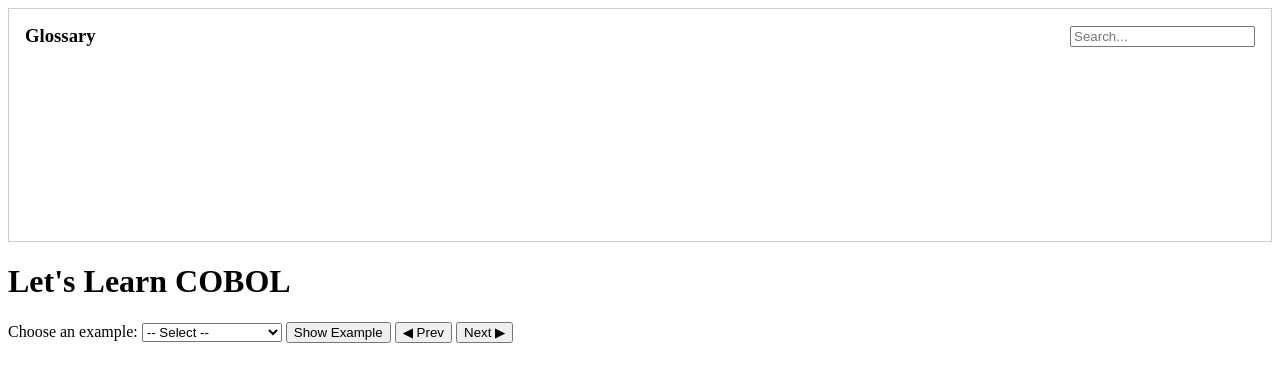
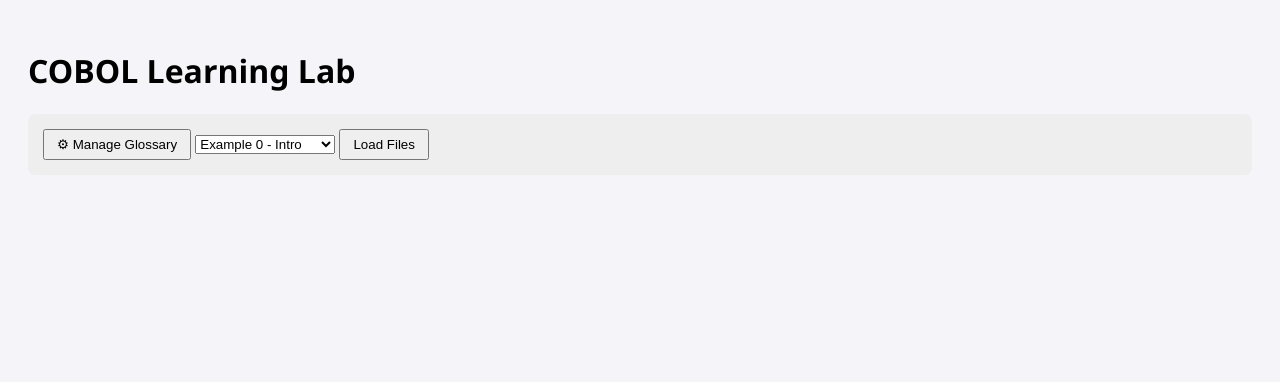
Before and after one commit to W-Sweet/Lets_Learn_COBOL, a Flask app: page / in a window 1280 px wide. Shown: the top 382 px of the page. Run offline with Flask 3, Linux system fonts and the light colour scheme.

Commit message:
Changing how keywords are stored
Updated how we are storing keywords for showing on the website.

```diff
--- a/website_code/main.py
+++ b/website_code/main.py
@@ -1,49 +1,61 @@
-from flask import Flask, render_template, jsonify
+from flask import Flask, render_template, jsonify, request
 import os
+import json
 
 app = Flask(__name__)
 app.config['SECRET_KEY'] = os.urandom(64)
 BASE_DIR = os.path.dirname(os.path.abspath(__file__))
+GLOSSARY_FILE = os.path.join(BASE_DIR, 'glossary.json')
+
+# Initialize glossary file if it doesn't exist
+if not os.path.exists(GLOSSARY_FILE):
+    initial_data = {
+        'IDENTIFICATION': 'Starts the Identification Division.',
+        'PROGRAM-ID': 'Names the program.',
+        'PROCEDURE': 'Contains the program logic.'
+    }
+    with open(GLOSSARY_FILE, 'w') as f:
+        json.dump(initial_data, f, indent=4)
 
 EXAMPLES = {
-    '1': {
-        'left':  os.path.join(BASE_DIR, '..', 'example_0', 'ex0.cbl'),
-        'right': os.path.join(BASE_DIR, '..', 'example_0', 'ex0.jcl'),
-    },
-    '2': {
-        'left':  os.path.join(BASE_DIR, '..', 'example_1', 'ex1.cbl'),
-        'right': os.path.join(BASE_DIR, '..', 'example_1', 'ex1.jcl'),
-    },
-    '3': {
-        'left':  os.path.join(BASE_DIR, '..', 'example_2', 'ex2.cbl'),
-        'right': os.path.join(BASE_DIR, '..', 'example_2', 'ex2.jcl'),
-    },
-    '4': {
-        'left':  os.path.join(BASE_DIR, '..', 'example_3', 'ex3.cbl'),
-        'right': os.path.join(BASE_DIR, '..', 'example_3', 'ex3.jcl'),
-    },
-    'txt': os.path.join(BASE_DIR, '..', 'example_0', 'ex0.txt'),
+    '1': {'left': os.path.join(BASE_DIR, '..', 'example_0', 'ex0.cbl'), 'right': os.path.join(BASE_DIR, '..', 'example_0', 'ex0.jcl')},
+    '2': {'left': os.path.join(BASE_DIR, '..', 'example_1', 'ex1.cbl'), 'right': os.path.join(BASE_DIR, '..', 'example_1', 'ex1.jcl')},
+    '3': {'left': os.path.join(BASE_DIR, '..', 'example_2', 'ex2.cbl'), 'right': os.path.join(BASE_DIR, '..', 'example_2', 'ex2.jcl')},
+    '4': {'left': os.path.join(BASE_DIR, '..', 'example_3', 'ex3.cbl'), 'right': os.path.join(BASE_DIR, '..', 'example_3', 'ex3.jcl')},
 }
 
 @app.route('/')
 def home():
     return render_template('webpage.html')
 
+@app.route('/get-keywords')
+def get_keywords():
+    with open(GLOSSARY_FILE, 'r') as f:
+        return jsonify(json.load(f))
+
+@app.route('/update-keywords', methods=['POST'])
+def update_keywords():
+    try:
+        new_glossary = request.json
+        with open(GLOSSARY_FILE, 'w') as f:
+            json.dump(new_glossary, f, indent=4)
+        return jsonify({'status': 'success'})
+    except Exception as e:
+        return jsonify({'status': 'error', 'message': str(e)}), 500
 
 @app.route('/get-example/<int:num>')
 def get_example(num):
     paths = EXAMPLES.get(str(num))
     if not paths:
         return jsonify({'error': 'Not found'}), 404
-
     result = {}
     for side, path in paths.items():
-        with open(path, 'r') as f:
-            result[side] = {
-                'name': os.path.basename(path),
-                'content': f.read()
-            }
+        try:
+            with open(path, 'r') as f:
+                result[side] = {'name': os.path.basename(path), 'content': f.read()}
+        except FileNotFoundError:
+            result[side] = {'name': 'Missing', 'content': 'File not found.'}
+    return jsonify(result)
 
-    return jsonify(result)
 if __name__ == '__main__':
     app.run(debug=True)
--- a/website_code/static/webpage.js
+++ b/website_code/static/webpage.js
@@ -1,68 +1,45 @@
-const select    = document.getElementById('example-select');
+const select = document.getElementById('example-select');
 const container = document.getElementById('text-container');
+let KEYWORDS = {};
 
-// ── COBOL keyword dictionary ───────────────────────────────────
-const KEYWORDS = {
-  'IDENTIFICATION': 'Starts the Identification Division — contains program metadata like PROGRAM-ID.',
-  'DIVISION':       'Marks the start of a major COBOL division (IDENTIFICATION, ENVIRONMENT, DATA, PROCEDURE).',
-  'PROGRAM-ID':     'Names the program. Must match the filename in most compilers.',
-  'ENVIRONMENT':    'Starts the Environment Division — describes the hardware/file environment.',
-  'DATA':           'Starts the Data Division — declares all variables, files, and working storage.',
-  'PROCEDURE':      'Starts the Procedure Division — contains the actual program logic.',
-  'DISPLAY':        'Writes text to the console/SYSOUT. e.g. DISPLAY "Hello World!".',
-  'STOP':           'Terminates program execution. STOP RUN ends the entire run unit.',
-  'RUN':            'Used with STOP (STOP RUN) to terminate the program.',
-};
-
-// ── Tooltip element ────────────────────────────────────────────
+// ── Tooltip Setup ──────────────────────────────────────────────
 const tooltip = document.createElement('div');
 tooltip.id = 'cobol-tooltip';
 Object.assign(tooltip.style, {
-  position:      'fixed',
-  background:    '#1e1e2e',
-  color:         '#cdd6f4',
-  padding:       '7px 11px',
-  borderRadius:  '6px',
-  fontSize:      '12.5px',
-  maxWidth:      '300px',
-  boxShadow:     '0 4px 16px rgba(0,0,0,0.45)',
-  zIndex:        '9999',
-  pointerEvents: 'none',
-  display:       'none',
-  lineHeight:    '1.5',
-  border:        '1px solid #45475a',
-  whiteSpace:    'pre-wrap',
+    position: 'fixed', background: '#1e1e2e', color: '#cdd6f4',
+    padding: '7px 11px', borderRadius: '6px', fontSize: '12.5px',
+    maxWidth: '300px', boxShadow: '0 4px 16px rgba(0,0,0,0.45)',
+    zIndex: '9999', pointerEvents: 'none', display: 'none',
+    lineHeight: '1.5', border: '1px solid #45475a', whiteSpace: 'pre-wrap'
 });
 document.body.appendChild(tooltip);
 
 let hideTimer = null;
 
+// ── Core Functionality ─────────────────────────────────────────
+async function fetchKeywords() {
+    const res = await fetch('/get-keywords');
+    KEYWORDS = await res.json();
+    renderGlossaryEditor();
+}
+
 function positionTooltip(x, y) {
     tooltip.style.display = 'block';
-  const pad = 12;
-  const tw  = tooltip.offsetWidth;
-  const th  = tooltip.offsetHeight;
-  let tx = x + 14;
-  let ty = y - th - 10;
-  if (tx + tw > window.innerWidth  - pad) tx = x - tw - 14;
-  if (ty < pad)                           ty = y + 22;
+    const tw = tooltip.offsetWidth, th = tooltip.offsetHeight;
+    let tx = x + 14, ty = y - th - 10;
+    if (tx + tw > window.innerWidth - 12) tx = x - tw - 14;
+    if (ty < 12) ty = y + 22;
     tooltip.style.left = tx + 'px';
-  tooltip.style.top  = ty + 'px';
+    tooltip.style.top = ty + 'px';
 }
 
-function hideTooltip() {
-  tooltip.style.display = 'none';
-}
-
-// ── Tokenise content into hoverable spans ──────────────────────
 function buildHoverableContent(text) {
     const fragment = document.createDocumentFragment();
     text.split('\n').forEach((line, i) => {
         if (i > 0) fragment.appendChild(document.createTextNode('\n'));
         const parts = line.split(/(\s+|[(),;.]+)/);
         parts.forEach(part => {
-      if (!part) return;
-      if (/^\s+$/.test(part) || /^[(),;.]+$/.test(part)) {
+            if (!part || /^\s+$/.test(part) || /^[(),;.]+$/.test(part)) {
                 fragment.appendChild(document.createTextNode(part));
                 return;
             }
@@ -70,7 +47,7 @@ function buildHoverableContent(text) {
             if (tip) {
                 const span = document.createElement('span');
                 span.textContent = part;
-        span.className   = 'tok tok-known';
+                span.className = 'tok tok-known';
                 span.dataset.tip = tip;
                 fragment.appendChild(span);
             } else {
@@ -81,141 +58,96 @@ function buildHoverableContent(text) {
     return fragment;
 }
 
-// ── Attach hover listeners to a <pre> element ─────────────────
 function attachHoverListeners(preEl) {
-  preEl.addEventListener('mouseover', function (e) {
+    preEl.addEventListener('mouseover', (e) => {
         const span = e.target.closest('.tok-known');
         if (!span) return;
         clearTimeout(hideTimer);
         tooltip.textContent = span.dataset.tip;
         positionTooltip(e.clientX, e.clientY);
     });
-
-  preEl.addEventListener('mousemove', function (e) {
-    if (e.target.closest('.tok-known') && tooltip.style.display !== 'none') {
-      positionTooltip(e.clientX, e.clientY);
-    }
+    preEl.addEventListener('mousemove', (e) => {
+        if (tooltip.style.display !== 'none') positionTooltip(e.clientX, e.clientY);
     });
-
-  preEl.addEventListener('mouseout', function (e) {
-    if (e.target.closest('.tok-known')) {
-      hideTimer = setTimeout(hideTooltip, 120);
-    }
+    preEl.addEventListener('mouseout', () => {
+        hideTimer = setTimeout(() => tooltip.style.display = 'none', 120);
     });
 }
 
-// ── State ──────────────────────────────────────────────────────
-let currentFiles = [];
-let leftIndex    = 0;
-let rightIndex   = 1;
-
-// ── Render a pane with hoverable keywords ─────────────────────
-function renderPane(side, index) {
-  const file = currentFiles[index];
-  if (!file) return;
-  document.getElementById(side + '-title').textContent = file.name;
-  const preEl = document.getElementById(side + '-content');
-  preEl.innerHTML = '';
-  preEl.appendChild(buildHoverableContent(file.content));
-  attachHoverListeners(preEl);
+// ── CRUD Admin Logic ───────────────────────────────────────────
+function renderGlossaryEditor() {
+    const list = document.getElementById('keyword-admin-list');
+    if (!list) return;
+    list.innerHTML = '';
+    Object.entries(KEYWORDS).forEach(([key, val]) => {
+        const row = document.createElement('div');
+        row.className = 'admin-row';
+        row.innerHTML = `
+            <input type="text" value="${key}" class="key-edit" readonly>
+            <input type="text" value="${val}" class="val-edit">
+            <button onclick="deleteKey('${key}')">Delete</button>
+        `;
+        list.appendChild(row);
+    });
 }
 
+function addKeyword() {
+    const k = document.getElementById('new-key').value.toUpperCase();
+    const v = document.getElementById('new-val').value;
+    if (k && v) {
+        KEYWORDS[k] = v;
+        renderGlossaryEditor();
+    }
+}
+
+function deleteKey(k) {
+    delete KEYWORDS[k];
+    renderGlossaryEditor();
+}
+
+async function saveKeywords() {
+    // Collect values from inputs
+    const rows = document.querySelectorAll('.admin-row');
+    const updated = {};
+    rows.forEach(row => {
+        const k = row.querySelector('.key-edit').value;
+        const v = row.querySelector('.val-edit').value;
+        updated[k] = v;
+    });
+
+    const res = await fetch('/update-keywords', {
+        method: 'POST',
+        headers: {'Content-Type': 'application/json'},
+        body: JSON.stringify(updated)
+    });
+    if (res.ok) alert("Glossary Updated!");
+    fetchKeywords();
+}
+
+// ── Navigation ────────────────────────────────────────────────
 function loadExample(num) {
     if (!num) return;
-  select.value = num;
-  var xhr = new XMLHttpRequest();
-  xhr.open('GET', '/get-example/' + num, true);
-  xhr.onreadystatechange = function () {
-    if (xhr.readyState === 4 && xhr.status === 200) {
-      const data   = JSON.parse(xhr.responseText);
-      currentFiles = [data.left, data.right];
-      leftIndex    = 0;
-      rightIndex   = 1;
-      renderPane('left',  leftIndex);
-      renderPane('right', rightIndex);
+    fetch('/get-example/' + num)
+        .then(res => res.json())
+        .then(data => {
+            renderPane('left', data.left);
+            renderPane('right', data.right);
             container.style.display = 'flex';
-    }
-  };
-  xhr.send();
+        });
 }
 
-function getCurrentExample() {
-  return parseInt(select.value);
+function renderPane(side, file) {
+    document.getElementById(side + '-title').textContent = file.name;
+    const pre = document.getElementById(side + '-content');
+    pre.innerHTML = '';
+    pre.appendChild(buildHoverableContent(file.content));
+    attachHoverListeners(pre);
 }
 
-// ── Button listeners ───────────────────────────────────────────
-document.getElementById('showExample').addEventListener('click', function () {
-  loadExample(select.value);
-});
-
-document.getElementById('prevExample').addEventListener('click', function () {
-  var cur = parseInt(select.value) || 2;
-  loadExample(cur === 1 ? 4 : cur - 1);
-});
-
-document.getElementById('nextExample').addEventListener('click', function () {
-  var cur = parseInt(select.value) || 0;
-  loadExample(cur === 4 ? 1 : cur + 1);
-});
-
-function loadTxtIntoPane(side) {
-  let cur = parseInt(select.value) || 1;
-  let next = cur === 4 ? 1 : cur + 1;
-
-  const xhr = new XMLHttpRequest();
-  xhr.open('GET', '/get-example/' + next, true);
-
-  xhr.onreadystatechange = function () {
-    if (xhr.readyState === 4 && xhr.status === 200) {
-      const data = JSON.parse(xhr.responseText);
-
-      const txtFile = data.txt;
-
-      const preEl = document.getElementById(side + '-content');
-      preEl.innerHTML = '';
-      preEl.appendChild(buildHoverableContent(txtFile.content));
-
-      document.getElementById(side + '-title').textContent = txtFile.name;
-    }
+document.getElementById('showExample').onclick = () => loadExample(select.value);
+document.getElementById('toggleAdmin').onclick = () => {
+    const el = document.getElementById('admin-panel');
+    el.style.display = el.style.display === 'none' ? 'block' : 'none';
 };
 
-  xhr.send();
-
-  select.value = next;
-}
-
-document.getElementById('showLeft').onclick = function () {
-  loadTxtIntoPane('left');
-};
-
-document.getElementById('showRight').onclick = function () {
-  loadTxtIntoPane('right');
-};
-
-function renderGlossary(filter = '') {
-  const list = document.getElementById('keyword-list');
-  list.innerHTML = '';
-
-  Object.keys(KEYWORDS)
-    .filter(k => k.includes(filter.toUpperCase()))
-    .forEach(k => {
-      const div = document.createElement('div');
-      div.className = 'keyword-item';
-
-      if (pinned.has(k)) div.classList.add('pinned');
-
-      div.textContent = k;
-
-      div.onclick = () => {
-        pinned.has(k) ? pinned.delete(k) : pinned.add(k);
-        renderGlossary(filter);
-      };
-
-      div.onmouseover = e =>
-        showTip(e.clientX, e.clientY, KEYWORDS[k]);
-
-      div.onmouseout = hideTip;
-
-      list.appendChild(div);
-    });
-}
+fetchKeywords();
--- a/website_code/templates/webpage.html
+++ b/website_code/templates/webpage.html
@@ -2,91 +2,58 @@
 <html lang="en">
 <head>
   <meta charset="utf-8">
-  <title>Lets Learn COBOL</title>
+  <title>COBOL Learning Lab</title>
   <style>
-    .tok {
-      border-radius: 2px;
-      cursor: help;
+    body { font-family: 'Segoe UI', sans-serif; padding: 20px; background: #f4f4f9; }
+    .tok-known { text-decoration: underline dotted #3498db; cursor: help; }
+    #text-container { display: none; gap: 20px; margin-top: 20px; }
+    .pane { flex: 1; border: 1px solid #ddd; padding: 15px; background: #fff; border-radius: 8px; }
+    pre { white-space: pre-wrap; background: #282c34; color: #abb2bf; padding: 10px; border-radius: 4px; }
+
+    #admin-panel {
+        background: #fff; border: 2px solid #3498db; padding: 15px;
+        margin-bottom: 20px; border-radius: 8px; display: none;
     }
-    .tok-known {
-      text-decoration: underline dotted rgba(137, 180, 250, 0.6);
-      text-underline-offset: 3px;
-    }
-    .tok-known:hover {
-      background: rgba(137, 180, 250, 0.15);
-      outline: 1px solid rgba(137, 180, 250, 0.3);
-    }
-    #text-container {
-      display: none;
-      flex-direction: row;
-      gap: 1rem;
-
-    }
-    .pane {
-      flex: 1;
-      border: 1px solid #ccc;
-      padding: 1rem;
-      min-height: 200px;
-      overflow-x: auto;
-    }
-    .pane-header {
-      display: flex;
-      align-items: center;
-      justify-content: space-between;
-      margin-bottom: 0.5rem;
-    }
-    .pane-header h3 {
-      margin: 0;
-    }
-    .pane pre {
-      white-space: pre-wrap;
-      font-family: monospace;
-      margin: 0;
-    }
-    #example-controls {
-      margin: 1rem 0;
-    }
+    .admin-row { display: flex; gap: 10px; margin-bottom: 5px; }
+    .admin-row input { flex: 1; padding: 5px; }
+    .controls { background: #eee; padding: 15px; border-radius: 8px; }
+    button { cursor: pointer; padding: 6px 12px; }
   </style>
 </head>
 <body>
 
-<!-- ADD: Glossary Pane -->
-<div class="pane" id="glossary-pane">
-  <div class="pane-header">
-    <h3>Glossary</h3>
-    <input id="keyword-search" placeholder="Search..." />
-  </div>
-  <div id="keyword-list"></div>
-</div>
+  <h1>COBOL Learning Lab</h1>
 
-  <h1>Let's Learn COBOL</h1>
-  <div id="example-controls">
-    <label for="example-select">Choose an example:</label>
+  <div class="controls">
+    <button id="toggleAdmin">⚙ Manage Glossary</button>
     <select id="example-select">
-      <option value="">-- Select --</option>
-      <option value="1">Example 0 – Intro</option>
+      <option value="1">Example 0 - Intro</option>
       <option value="2">Example 1 - Basics</option>
       <option value="3">Example 2 - File I/O</option>
       <option value="4">Example 3 - SQL</option>
     </select>
-    <button id="showExample">Show Example</button>
-    <button id="prevExample">◀ Prev</button>
-    <button id="nextExample">Next ▶</button>
+    <button id="showExample">Load Files</button>
+  </div>
+
+  <div id="admin-panel">
+    <h3>Glossary Editor</h3>
+    <div id="keyword-admin-list"></div>
+    <hr>
+    <div class="admin-row">
+      <input type="text" id="new-key" placeholder="New Keyword (e.g. MOVE)">
+      <input type="text" id="new-val" placeholder="Definition">
+      <button onclick="addKeyword()">Add</button>
+    </div>
+    <button style="margin-top:10px; background: #2ecc71; color: white; border: none;" onclick="saveKeywords()">Save All Changes</button>
   </div>
 
   <div id="text-container">
     <div class="pane">
-      <div class="pane-header">
-        <h3 id="left-title"></h3>
-        <button id="showLeft">⟳ Show PDF</button>
-      </div>
+      <h3 id="left-title"></h3>
       <pre id="left-content"></pre>
     </div>
     <div class="pane">
-      <div class="pane-header">
-        <h3 id="right-title"></h3>
-        <button id="showRight">⟳ Show PDF</button>
-      </div>
+      <h3 id="right-title"></h3>
       <pre id="right-content"></pre>
     </div>
   </div>
```
Lines whose indentation alone changed are shown as unchanged.
